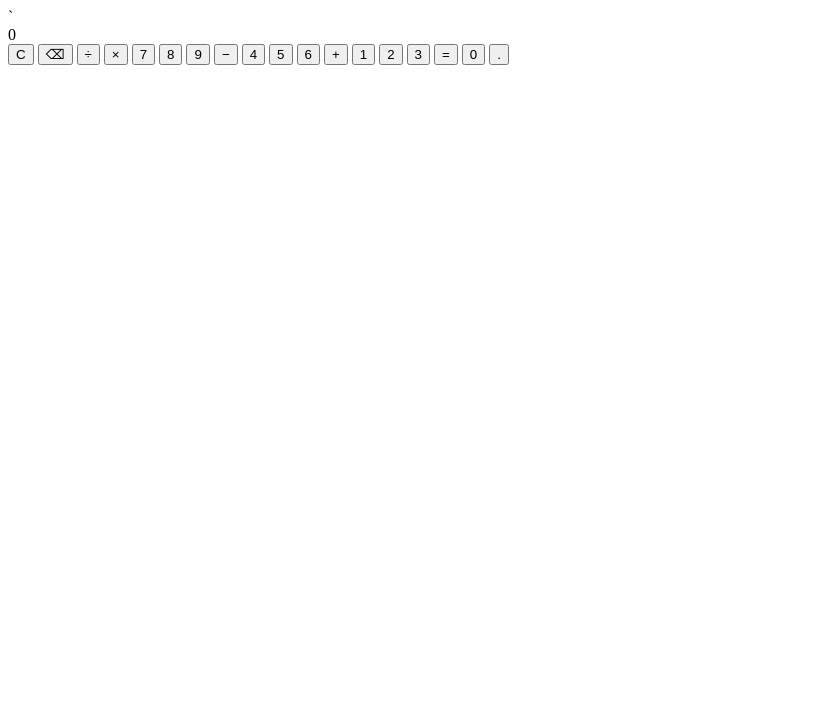
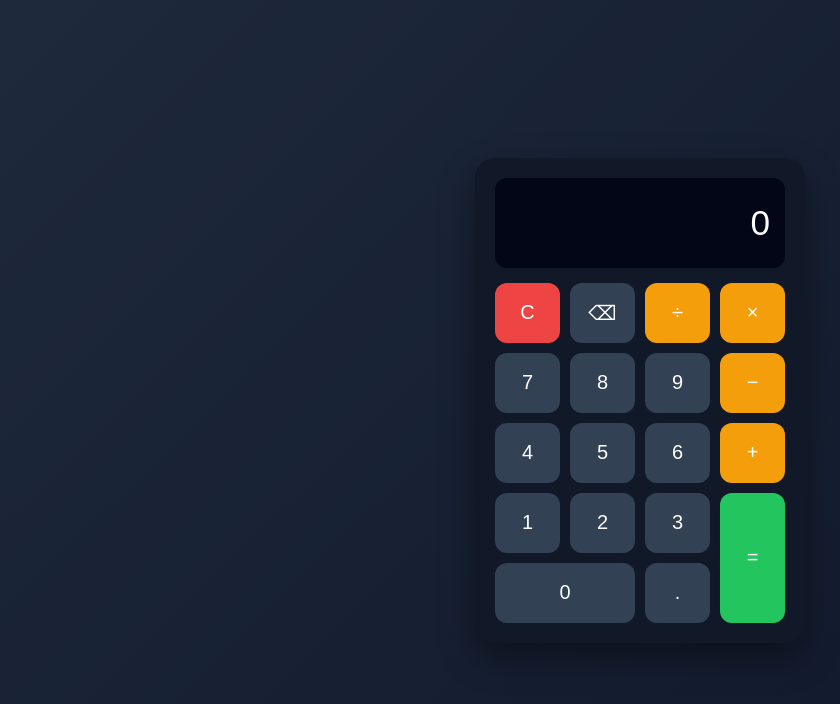
Before and after one commit to Sachinpaudel/codeAlpha, a plain HTML site: page index.html in a window 1280 px wide. Shown: the whole page, without its empty margins (0-840 px from the left). Drawn offline with Linux system fonts and the light colour scheme.

Commit message:
css commited

```diff
--- a/index.html
+++ b/index.html
@@ -1,8 +1,7 @@
 <!DOCTYPE html>
 <html lang="en">
-<head>`
-    <meta charset="UTF-8">
-    <meta name="viewport" content="width=device-width, initial-scale=1.0">
+<head>
+
     <title>Basic Calculator</title>
     <link rel="stylesheet" href="style.css">
 </head>
--- a/style.css
+++ b/style.css
@@ -0,0 +1,93 @@
+* {
+    box-sizing: border-box;
+    margin: 0;
+    padding: 0;
+}
+
+body {
+    min-height: 100vh;
+    display: flex;
+    justify-content: center;
+    align-items: center;
+    font-family: Arial, sans-serif;
+    background: linear-gradient(135deg, #1e293b, #0f172a);
+}
+
+.calculator {
+    width: 330px;
+    padding: 20px;
+    border-radius: 20px;
+    background: #111827;
+    box-shadow: 0 15px 35px rgba(0, 0, 0, 0.4);
+}
+
+.display {
+    height: 90px;
+    margin-bottom: 15px;
+    padding: 20px 15px;
+    border-radius: 12px;
+    background: #020617;
+    color: white;
+    font-size: 2.2rem;
+    text-align: right;
+    overflow: hidden;
+    display: flex;
+    justify-content: flex-end;
+    align-items: center;
+}
+
+.buttons {
+    display: grid;
+    grid-template-columns: repeat(4, 1fr);
+    gap: 10px;
+}
+
+button {
+    height: 60px;
+    border: none;
+    border-radius: 12px;
+    background: #334155;
+    color: white;
+    font-size: 1.25rem;
+    cursor: pointer;
+    transition: 0.15s;
+}
+
+button:hover {
+    transform: translateY(-2px);
+    background: #475569;
+}
+
+button:active {
+    transform: scale(0.96);
+}
+
+.operator {
+    background: #f59e0b;
+}
+
+.operator:hover {
+    background: #d97706;
+}
+
+.clear {
+    background: #ef4444;
+}
+
+.clear:hover {
+    background: #dc2626;
+}
+
+.equals {
+    grid-row: span 2;
+    height: 130px;
+    background: #22c55e;
+}
+
+.equals:hover {
+    background: #16a34a;
+}
+
+.zero {
+    grid-column: span 2;
+}
```
